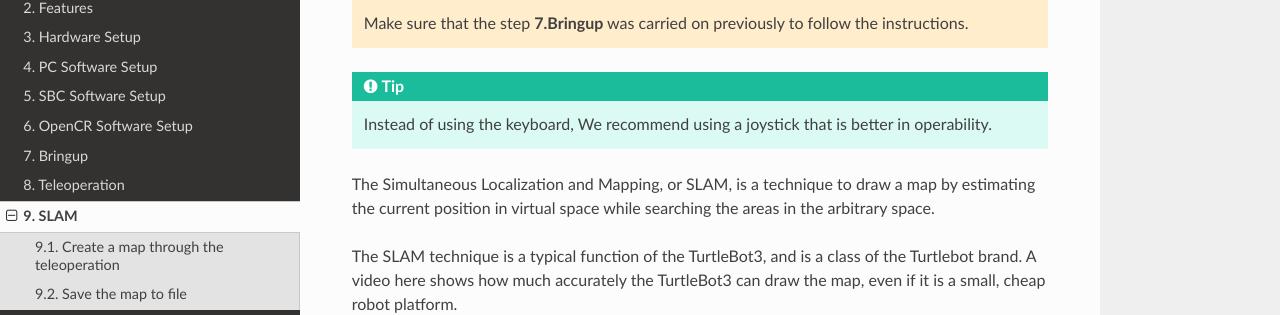
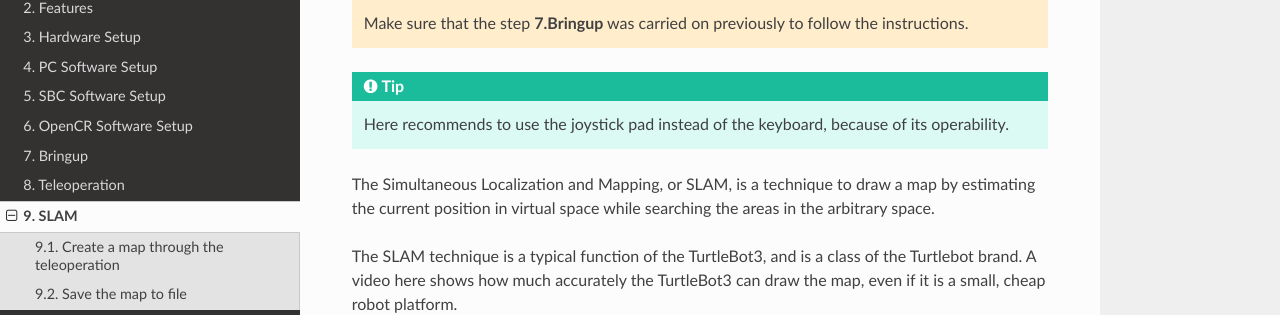
Before and after one commit to shivharis/turtlebot3_wiki, a Sphinx documentation site: the page built from docs/source/slam.rst, in a window 1280 px wide and 900 px high. Shown: the part 291-606 px from the top of the window. Built offline with Sphinx 7.4.7 and the Read the Docs theme 2.0.0, drawn with Linux system fonts in a browser that asks for light colours.

Commit message:
Update slam.rst

```diff
--- a/docs/source/slam.rst
+++ b/docs/source/slam.rst
@@ -5,7 +5,7 @@
 
 .. WARNING:: Make sure that the step **7.Bringup** was carried on previously to follow the instructions.
 
-.. TIP:: Instead of using the keyboard, We recommend using a joystick that is better in operability.
+.. TIP:: Here recommends to use the joystick pad instead of the keyboard, because of its operability.
 
 The Simultaneous Localization and Mapping, or SLAM, is a technique to draw a map by estimating the current position in virtual space while searching the areas in the arbitrary space.
 
```
